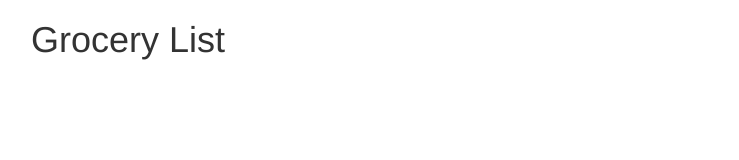
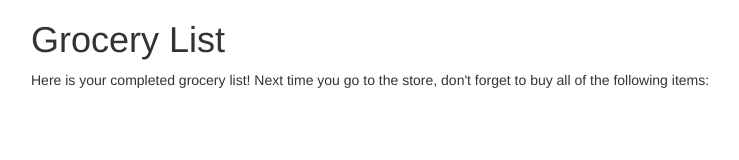
Before and after one commit to MrDanielBennett/grocery-list, a plain HTML site: page index.html in a window 1280 px wide. Both pictures are taken after a click on the button "See your list!". Shown: the whole page, without its empty margins (39-778 px from the left). Drawn offline with Linux system fonts and the light colour scheme.

Commit message:
add paragraph

```diff
--- a/index.html
+++ b/index.html
@@ -22,6 +22,7 @@
         <button class="btn-success" id="full-submit">See your list!</button>
       </div>
       <div id="hidden-things">
+        <p>Here is your completed grocery list!  Next time you go to the store, don't forget to buy all of the following items:</p>
         <ul>
         </ul>
       </div>
```
